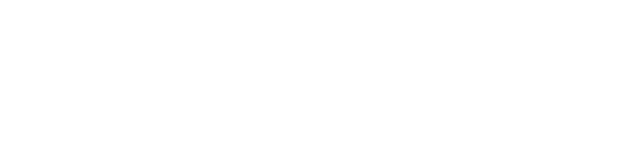
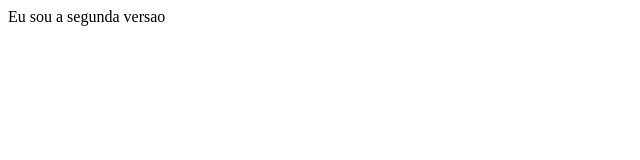
Before and after one commit to danielrfjr/senac_shoes, a plain HTML site: page index.html in a window 1280 px wide. Shown: the whole page, without its empty margins (0-640 px from the left). Drawn offline with Linux system fonts and the light colour scheme.

Commit message:
Segundo commit

```diff
--- a/index.html
+++ b/index.html
@@ -6,6 +6,6 @@
     <title>Document</title>
 </head>
 <body>
-
+    Eu sou a segunda versao
 </body>
 </html>
```
Also changed, not shown: 1 other file.
